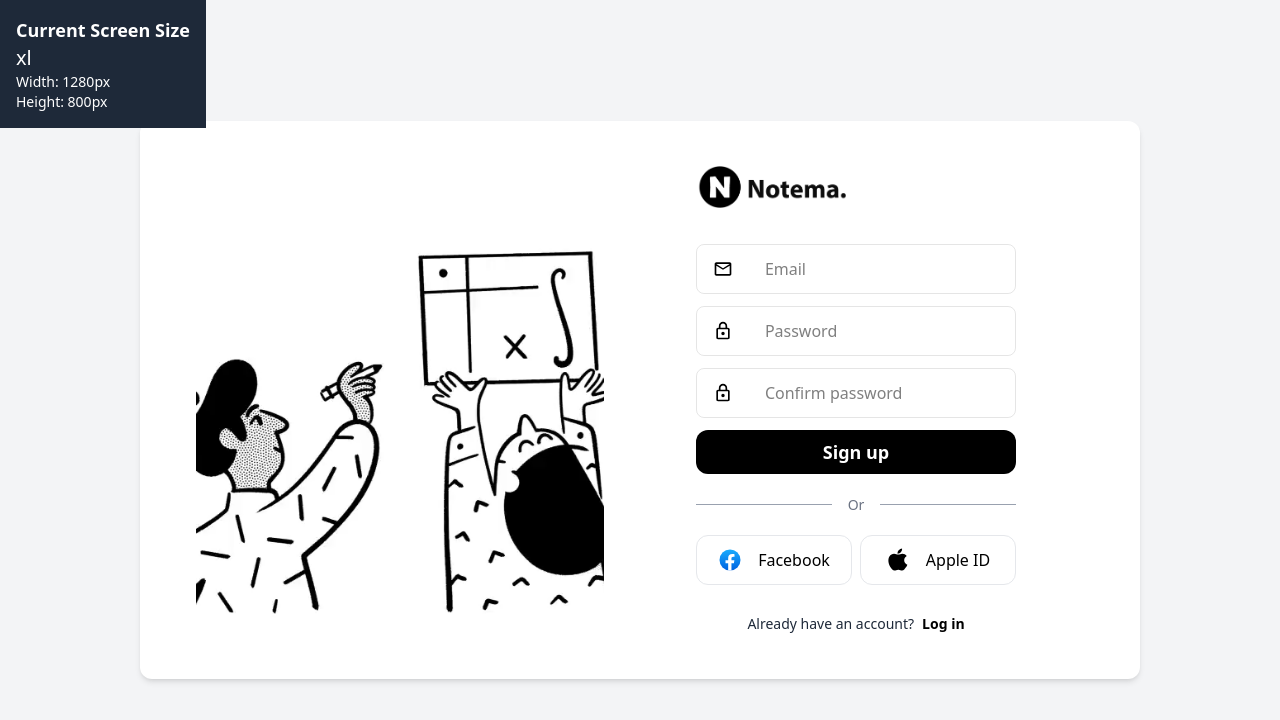
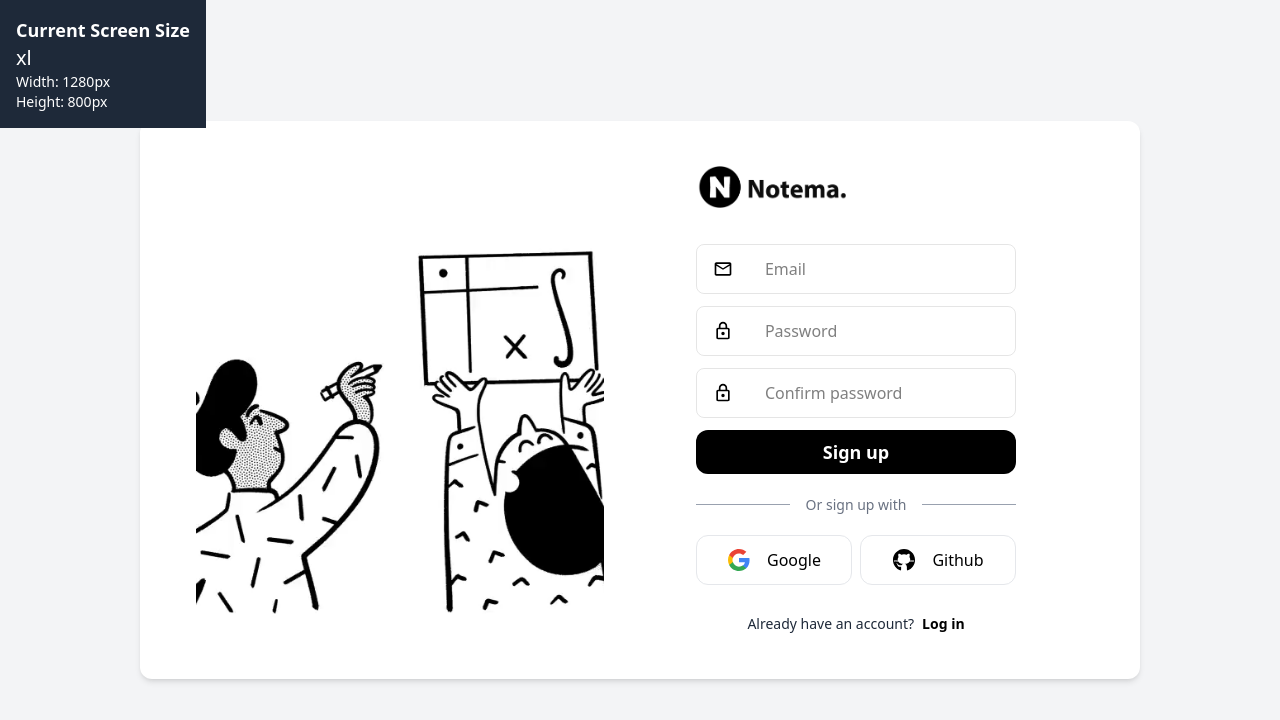
Before and after one commit to loveCiForever/notema, a React (Vite) app in the folder client/: page /register in a window 1280 px wide. Shown: the top 720 px of the page. Built offline with nearby package versions, Linux system fonts and the light colour scheme; the HTML template or start-up script is replaced by a standard one.

Commit message:
minor change at login and register page

```diff
--- a/client/src/pages/LoginPage.jsx
+++ b/client/src/pages/LoginPage.jsx
@@ -65,7 +65,7 @@ const LoginPage = () => {
               <div className="flex items-center w-full my-2">
                 <div className="flex-1 h-px bg-gray-400"></div>
                 <p className="px-4 text-[14px] text-gray-500 whitespace-nowrap ">
-                  Or
+                  Or log in with
                 </p>
                 <div className="flex-1 h-px bg-gray-400"></div>
               </div>
--- a/client/src/pages/RegisterPage.jsx
+++ b/client/src/pages/RegisterPage.jsx
@@ -7,6 +7,9 @@ import FacebookLogo from "../assets/logo/facebookLogo.svg";
 import AppleLogo from "../assets/logo/appleLogo.svg";
 import { useNavigate } from "react-router-dom";
 import { useState } from "react";
+import GoogleLogo from "../assets/logo/googleLogo.svg";
+import GithubLogo from "../assets/logo/githubLogo.svg";
+
 const RegisterPage = () => {
   const [email, setEmail] = useState("");
   const [password, setPassword] = useState("");
@@ -71,18 +74,18 @@ const RegisterPage = () => {
               <div className="flex items-center w-full my-2">
                 <div className="flex-1 h-px bg-gray-400"></div>
                 <p className="px-4 text-[14px] text-gray-500 whitespace-nowrap ">
-                  Or
+                  Or sign up with
                 </p>
                 <div className="flex-1 h-px bg-gray-400"></div>
               </div>
               <div className="w-full flex gap-2">
                 <button className="bg-white border-[1px] border-gray-200 w-full py-3 rounded-xl cursor-pointer hover:bg-gray-100 center gap-4 active:scale-[.98] active:duration-75 transition-all">
-                  <img className="w-6" src={FacebookLogo} alt="gmail.png" />
-                  <h1>Facebook</h1>
+                  <img className="w-6" src={GoogleLogo} alt="gmail.png" />
+                  <h1>Google</h1>
                 </button>
                 <button className="bg-white border-[1px] border-gray-200 w-full py-3 rounded-xl cursor-pointer hover:bg-gray-100 center gap-4 active:scale-[.98] active:duration-75 transition-all">
-                  <img className="w-6" src={AppleLogo} alt="github.png" />
-                  <h1>Apple ID</h1>
+                  <img className="w-6" src={GithubLogo} alt="github.png" />
+                  <h1>Github</h1>
                 </button>
               </div>
               <div className="flex mt-4 gap-1">
```
